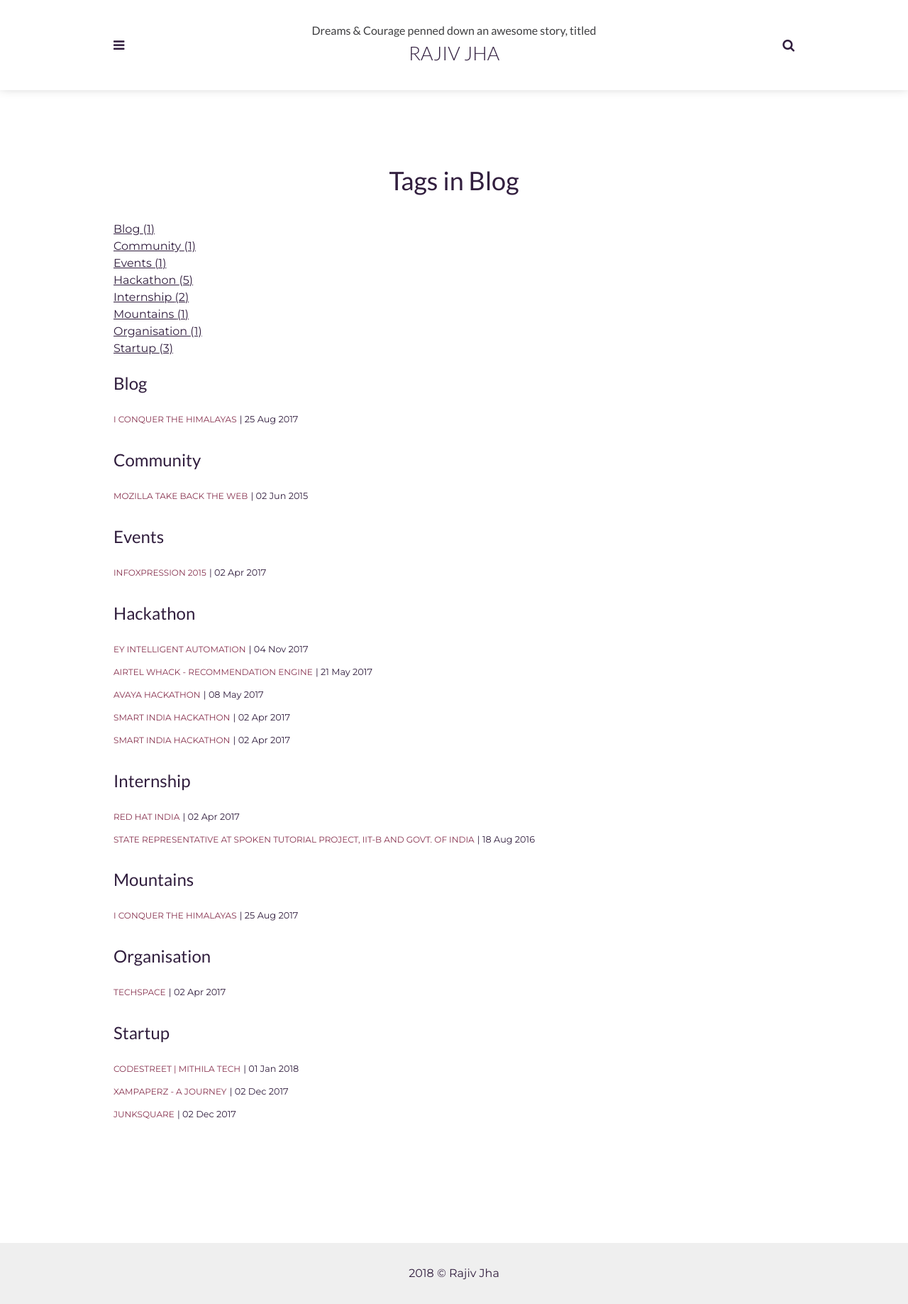
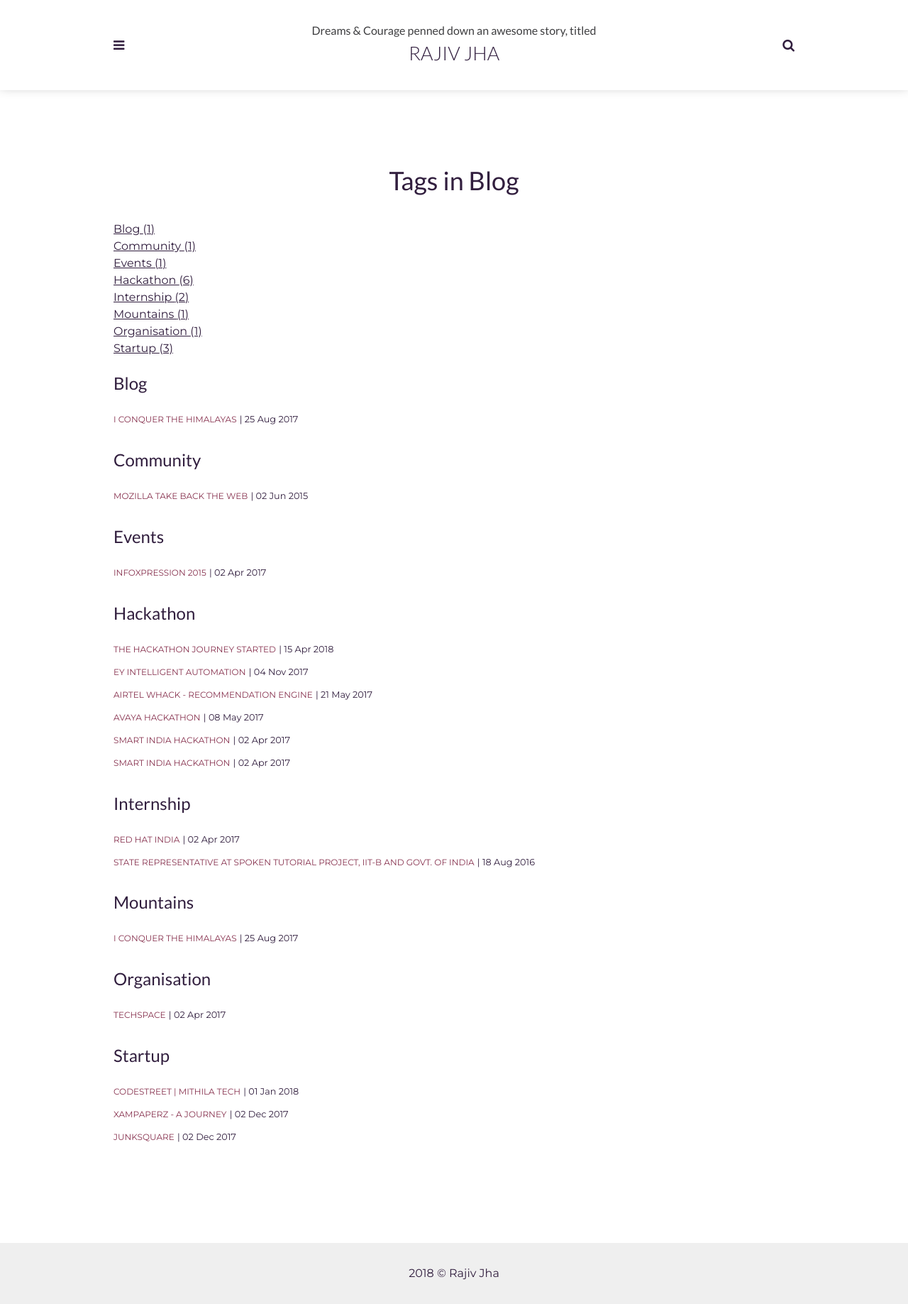
Before and after one commit to rjrajivjha/rjrajivjha.github.io, a Jekyll site: the page built from _pages/tags.html, in a window 1280 px wide. Shown: the whole page at 71% size. Built offline with Jekyll 4.4.1, drawn with Linux system fonts in a browser that asks for light colours.

Commit message:
Update The Hackathon Journey : I

```diff
--- a/_posts/hackathons/2018-04-15-The-Hackathon-Journey-Started.md
+++ b/_posts/hackathons/2018-04-15-The-Hackathon-Journey-Started.md
@@ -1,11 +1,11 @@
 ---
 layout: post
-title: The Hackathon Journey : I
+title: The Hackathon Journey Started
 date: 2018-04-15 23:32:20 +0530
 description: How I formed the team
 img: ignited_minds.jpg
 tags: [Hackathon]
-author: Aditi Prerna (For Rajiv Jha)
+author: Aditi Prerna
 ---
  Ignited_Minds: Journey I
 
```
